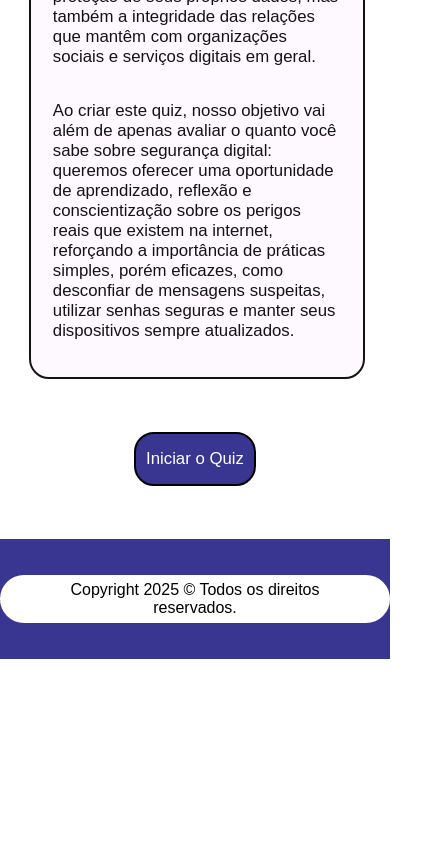
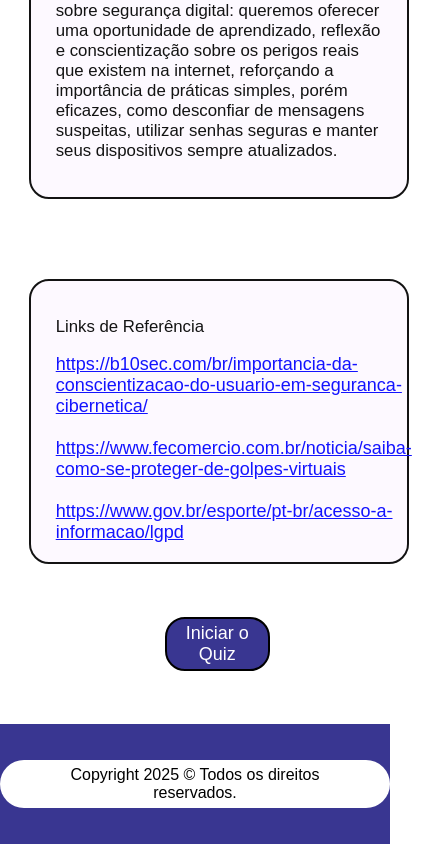
Before and after one commit to Robert-025/Pex-UniDrummond-5, a React (Create React App) app: page / in a window 390 px wide. Shown: the part 1991-2835 px from the top of the page, 428 px wide, since content can reach past the window. Before the commit the page ends 2650 px from the top, so only its background shows below. Built offline with nearby package versions, Linux system fonts and the light colour scheme.

Commit message:
Adicionado links na homepage

```diff
--- a/src/components/App.js
+++ b/src/components/App.js
@@ -52,8 +52,24 @@ export default function App() {
               </p>
             </div>
           </div>
+          <div className="conteudo-dados">
+            <div className="frases">
+              <p>
+                Links de Referência
+              </p>
+              <Link className='linkedin'
+                to="https://b10sec.com/br/importancia-da-conscientizacao-do-usuario-em-seguranca-cibernetica/">
+                https://b10sec.com/br/importancia-da-conscientizacao-do-usuario-em-seguranca-cibernetica/ <br/><br/></Link>
+              <Link className='linkedin'
+                to="https://www.fecomercio.com.br/noticia/saiba-como-se-proteger-de-golpes-virtuais">
+                https://www.fecomercio.com.br/noticia/saiba-como-se-proteger-de-golpes-virtuais <br/><br/></Link>
+              <Link className='linkedin'
+                to="https://www.gov.br/esporte/pt-br/acesso-a-informacao/lgpd">
+                https://www.gov.br/esporte/pt-br/acesso-a-informacao/lgpd</Link>
+            </div>
+          </div>
           <div className="espaco-botao">
-            <Link to="/quiz">Iniciar o Quiz</Link>
+            <Link className="btn-inicial" to="/quiz">Iniciar o Quiz</Link>
           </div>
         </div>
       </main>
--- a/src/styles/App.css
+++ b/src/styles/App.css
@@ -247,7 +247,7 @@ footer {
   align-items: center;
 }
 
-.espaco-botao a {
+.btn-inicial {
   width: 27%;
   height: 3.125rem;
   border-radius: 1.25rem;
@@ -443,7 +443,7 @@ label {
     text-align: center;
   }
 
-  .espaco-botao a {
+  .btn-inicial a {
     width: auto;
     padding: 0 1rem;
   }
@@ -498,7 +498,7 @@ label {
     font-size: 1.05rem;
   }
 
-  .espaco-botao a {
+  .btn-inicial a {
     font-size: 1.05rem;
     width: auto;
     padding: 0 0.6rem;
```
